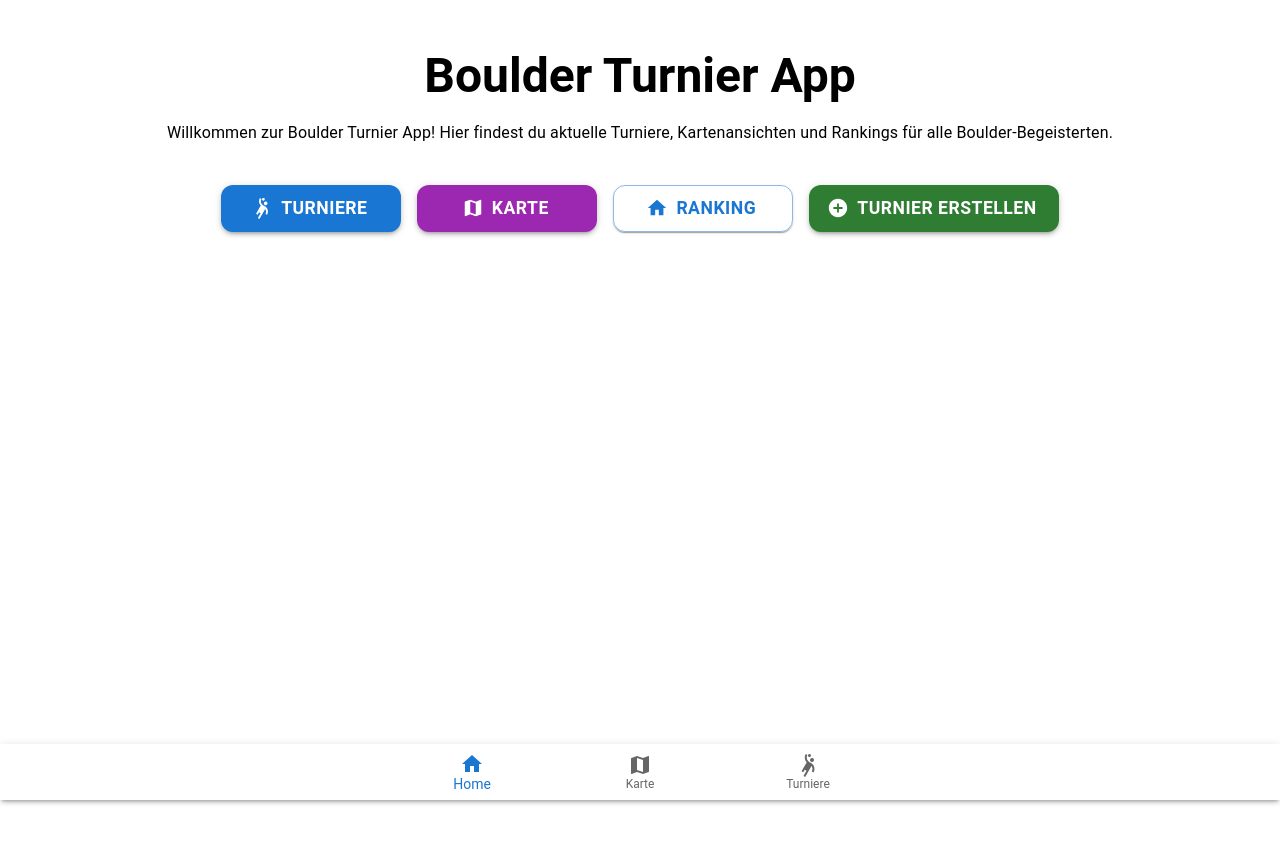
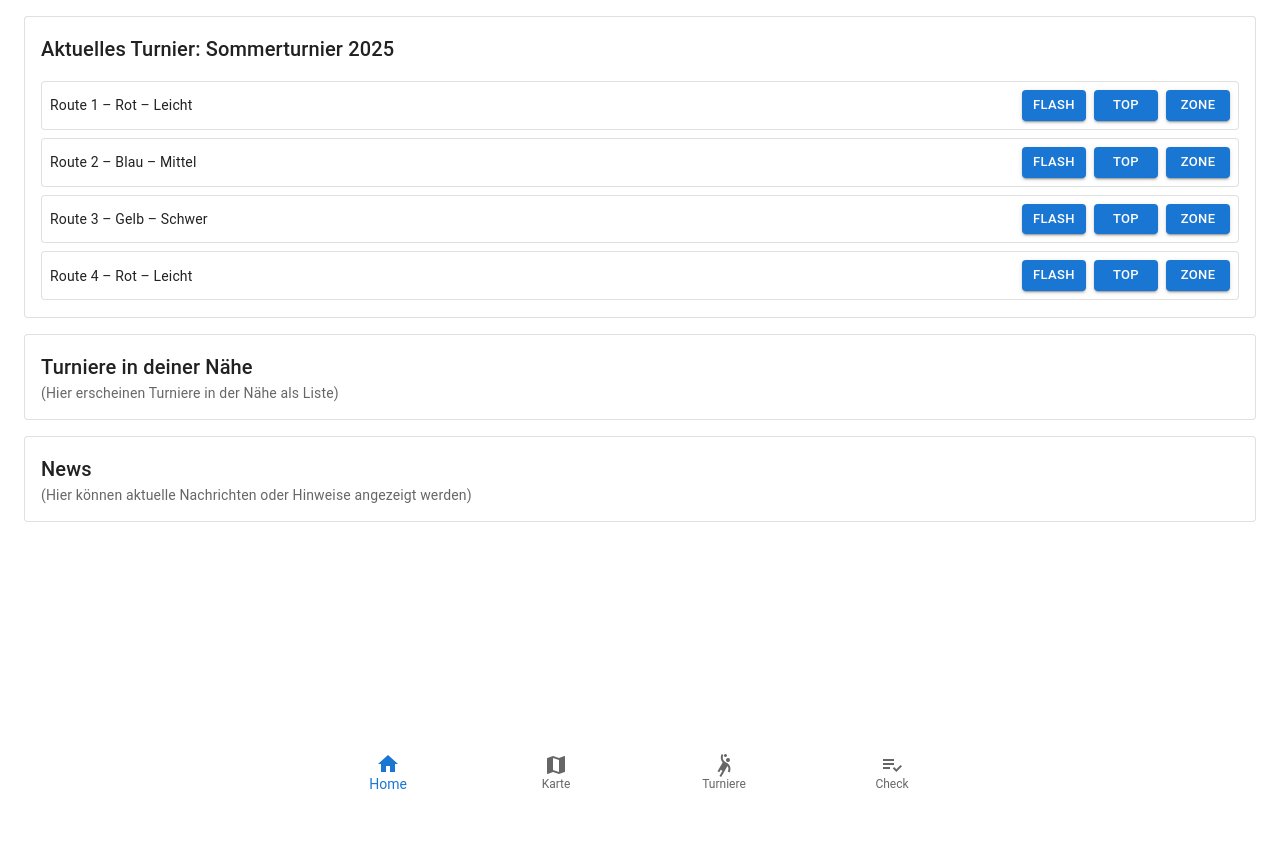
Before and after one commit to JonasFlachmann/ClimbingTurnamentAppPublic, a Next.js app: page /home in a window 1280 px wide. Shown: the top 844 px of the page. Built offline with nearby package versions, Linux system fonts and the light colour scheme.

Commit message:
Aktualisieren von home.tsx

```diff
--- a/pages/home.tsx
+++ b/pages/home.tsx
@@ -1,149 +1,105 @@
 import React from "react";
-import { Box, Typography, Button, Paper, BottomNavigation, BottomNavigationAction } from "@mui/material";
+import {
+  Box,
+  Typography,
+  Paper,
+  BottomNavigation,
+  BottomNavigationAction,
+  Button,
+} from "@mui/material";
 import HomeIcon from "@mui/icons-material/Home";
 import MapIcon from "@mui/icons-material/Map";
 import SportsHandballIcon from "@mui/icons-material/SportsHandball";
-import AddCircleIcon from "@mui/icons-material/AddCircle";
+import PlaylistAddCheckIcon from "@mui/icons-material/PlaylistAddCheck";
 import Link from "next/link";
 
 const Home: React.FC = () => {
-  const [value, setValue] = React.useState(0);
+  // Dummy-Routen für Scrollbox
+  const dummyRoutes = Array.from({ length: 12 }, (_, index) => ({
+    id: index + 1,
+    name: `Route ${index + 1}`,
+    color: ["Rot", "Blau", "Gelb"][index % 3],
+    difficulty: ["Leicht", "Mittel", "Schwer"][index % 3],
+  }));
 
   return (
-    <>
+    <Box sx={{ minHeight: "100vh", bgcolor: "background.default", pb: 10 }}>
+      {/* Aktuelles Turnier */}
+      <Paper variant="outlined" sx={{ p: 2, m: 2 }}>
+        <Typography variant="h6" fontWeight="medium">
+          Aktuelles Turnier: Sommerturnier 2025
+        </Typography>
         <Box
           sx={{
-          minHeight: "100vh",
-          bgcolor: "background.default",
-          px: 2,
-          pb: 10,
+            maxHeight: 220,
+            overflowY: "auto",
+            mt: 2,
             display: "flex",
             flexDirection: "column",
-          alignItems: "center",
+            gap: 1,
           }}
         >
-        <Typography variant="h3" gutterBottom sx={{ mt: 5, fontWeight: "bold", textAlign: "center" }}>
-          Boulder Turnier App
-        </Typography>
-        <Typography variant="body1" sx={{ mb: 4, textAlign: "center" }}>
-          Willkommen zur Boulder Turnier App! Hier findest du aktuelle Turniere, Kartenansichten und Rankings für alle Boulder-Begeisterten.
-        </Typography>
-        <Box sx={{ display: "flex", gap: 2, flexWrap: "wrap", justifyContent: "center" }}>
-          <Button
-            variant="contained"
-            color="primary"
-            size="large"
-            startIcon={<SportsHandballIcon />}
-            component={Link}
-            href="/tournament-overview"
+          {dummyRoutes.map((route) => (
+            <Paper
+              key={route.id}
+              variant="outlined"
               sx={{
-              borderRadius: 3,
-              boxShadow: 3,
-              minWidth: 180,
-              my: 1,
-              fontWeight: "bold",
-              fontSize: "1.1rem",
-              transition: "transform 0.2s, box-shadow 0.2s",
-              "&:hover": {
-                transform: "scale(1.05)",
-                boxShadow: 6,
-              },
+                p: 1,
+                display: "flex",
+                alignItems: "center",
+                justifyContent: "space-between",
               }}
             >
-            Turniere
+              <Typography variant="body2">
+                {route.name} – {route.color} – {route.difficulty}
+              </Typography>
+              <Box sx={{ display: "flex", gap: 1 }}>
+                <Button size="small" variant="contained">
+                  Flash
                 </Button>
-          <Button
-            variant="contained"
-            color="secondary"
-            size="large"
-            startIcon={<MapIcon />}
-            component={Link}
-            href="/map"
-            sx={{
-              borderRadius: 3,
-              boxShadow: 3,
-              minWidth: 180,
-              my: 1,
-              fontWeight: "bold",
-              fontSize: "1.1rem",
-              transition: "transform 0.2s, box-shadow 0.2s",
-              "&:hover": {
-                transform: "scale(1.05)",
-                boxShadow: 6,
-              },
-            }}
-          >
-            Karte
+                <Button size="small" variant="contained">
+                  Top
                 </Button>
-          <Button
-            variant="outlined"
-            color="primary"
-            size="large"
-            startIcon={<HomeIcon />}
-            component={Link}
-            href="/ranking"
-            sx={{
-              borderRadius: 3,
-              boxShadow: 1,
-              minWidth: 180,
-              my: 1,
-              fontWeight: "bold",
-              fontSize: "1.1rem",
-              transition: "transform 0.2s, box-shadow 0.2s",
-              "&:hover": {
-                transform: "scale(1.05)",
-                boxShadow: 4,
-              },
-            }}
-          >
-            Ranking
-          </Button>
-          <Button
-            variant="contained"
-            color="success"
-            size="large"
-            startIcon={<AddCircleIcon />}
-            component={Link}
-            href="/tournament-create"
-            sx={{
-              borderRadius: 3,
-              boxShadow: 3,
-              minWidth: 180,
-              my: 1,
-              fontWeight: "bold",
-              fontSize: "1.1rem",
-              transition: "transform 0.2s, box-shadow 0.2s",
-              "&:hover": {
-                transform: "scale(1.05)",
-                boxShadow: 6,
-              },
-            }}
-          >
-            Turnier erstellen
+                <Button size="small" variant="contained">
+                  Zone
                 </Button>
               </Box>
+            </Paper>
+          ))}
         </Box>
+      </Paper>
+
+      {/* Turniere in deiner Nähe */}
+      <Paper variant="outlined" sx={{ p: 2, m: 2 }}>
+        <Typography variant="h6" fontWeight="medium">
+          Turniere in deiner Nähe
+        </Typography>
+        <Typography variant="body2" color="text.secondary">
+          (Hier erscheinen Turniere in der Nähe als Liste)
+        </Typography>
+      </Paper>
+
+      {/* News */}
+      <Paper variant="outlined" sx={{ p: 2, m: 2 }}>
+        <Typography variant="h6" fontWeight="medium">
+          News
+        </Typography>
+        <Typography variant="body2" color="text.secondary">
+          (Hier können aktuelle Nachrichten oder Hinweise angezeigt werden)
+        </Typography>
+      </Paper>
+
       {/* Footer Navigation */}
-      <Paper
-        sx={{
-          position: "fixed",
-          bottom: 0,
-          left: 0,
-          right: 0,
-          zIndex: 100,
-        }}
-        elevation={3}
-      >
       <BottomNavigation
         showLabels
-          value={value}
-          onChange={(_, newValue) => setValue(newValue)}
+        value={0}
+        sx={{ position: "fixed", bottom: 0, left: 0, right: 0 }}
       >
         <BottomNavigationAction
           label="Home"
           icon={<HomeIcon />}
           component={Link}
-            href="/home"
+          href="/"
         />
         <BottomNavigationAction
           label="Karte"
@@ -155,11 +111,16 @@ const Home: React.FC = () => {
           label="Turniere"
           icon={<SportsHandballIcon />}
           component={Link}
+          href="/tournament"
+        />
+        <BottomNavigationAction
+          label="Check"
+          icon={<PlaylistAddCheckIcon />}
+          component={Link}
           href="/tournament-overview"
         />
       </BottomNavigation>
-      </Paper>
-    </>
+    </Box>
   );
 };
 
```
Lines whose indentation alone changed are shown as unchanged.
